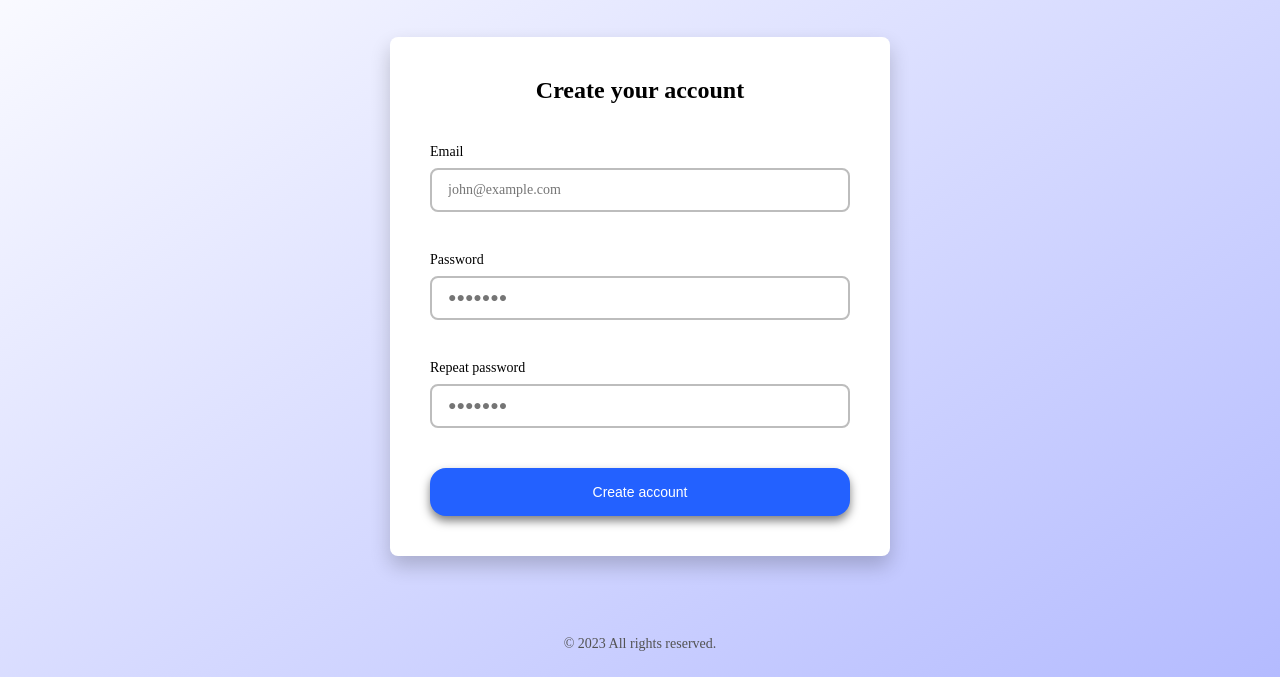
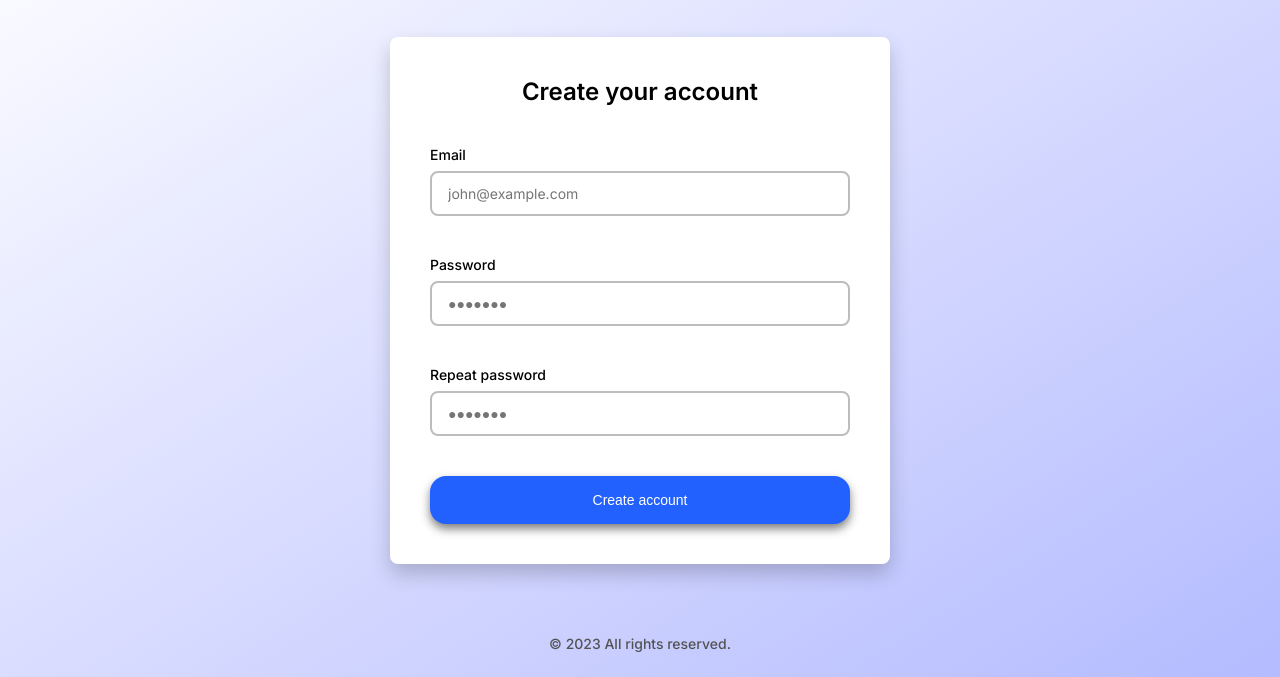
Before and after one commit to dichlorodiphen/dailyui, a website: page 001/index.html in a window 1280 px wide. Shown: the part 123-800 px from the top of the page. Drawn offline with nearby package versions, Linux system fonts and the light colour scheme; files that its build step writes are made by us from their sources.

Commit message:
001: Add Inter font

```diff
--- a/001/sass/_typography.scss
+++ b/001/sass/_typography.scss
@@ -1,4 +1,7 @@
+// Fonts
+@import url("https://fonts.googleapis.com/css2?family=Inter:wght@300;400;500;600&display=swap");
 
-
-.heading-2 {
+body {
+    font-family: 'Inter', sans-serif;
+    font-weight: 400;
 }
```
